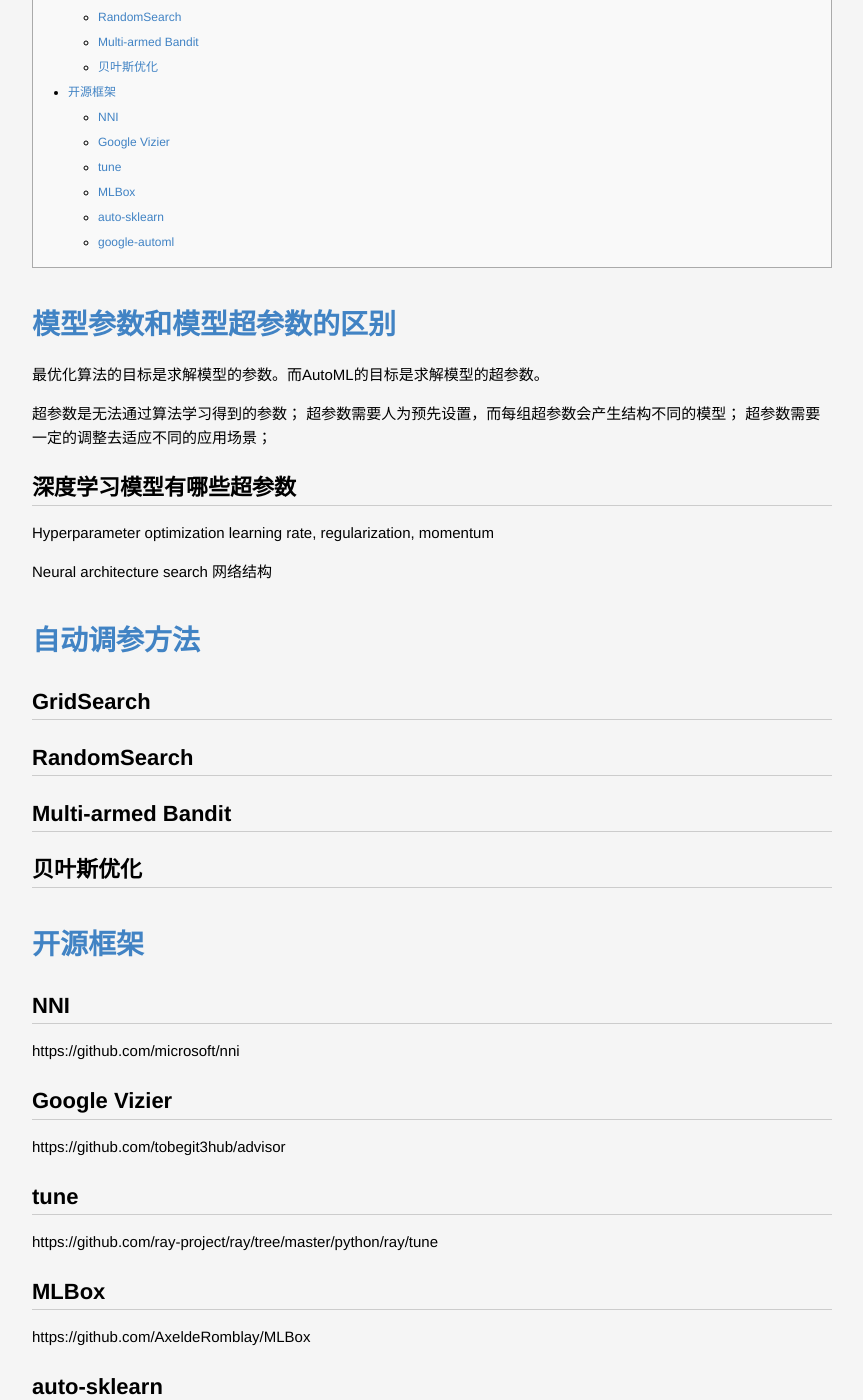
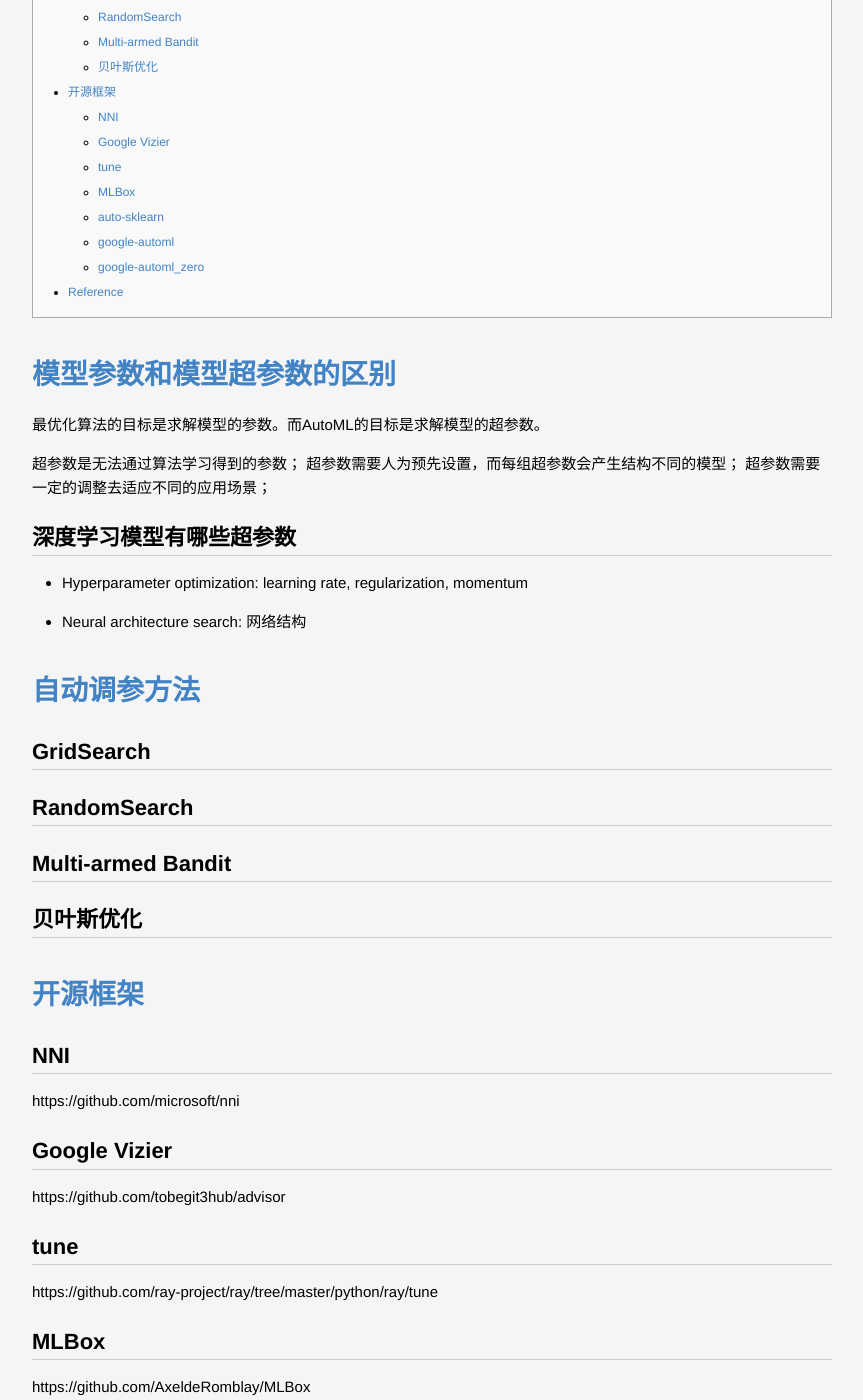
Before and after one commit to lucky521/blog, a Jekyll site: the page built from _posts/ml/2019-07-20-AutoML.markdown, in a window 1280 px wide and 1400 px high, scrolled down 555 px. Shown: the whole window, without its empty margins (208-1071 px from the left). Built offline with Jekyll 4.4.1, drawn with Linux system fonts in a browser that asks for light colours; some of the changed text lies outside the part shown.

Commit message:
Update 2019-07-20-AutoML.markdown

```diff
--- a/_posts/ml/2019-07-20-AutoML.markdown
+++ b/_posts/ml/2019-07-20-AutoML.markdown
@@ -15,11 +15,9 @@
 
 ## 深度学习模型有哪些超参数
 
-Hyperparameter optimization
-learning rate, regularization, momentum
+* Hyperparameter optimization: learning rate, regularization, momentum
 
-Neural architecture search
-网络结构
+* Neural architecture search: 网络结构
 
 
 
@@ -61,3 +59,14 @@
 
 ## google-automl
 https://github.com/google/automl/tree/master/efficientdet
+
+## google-automl_zero
+
+https://github.com/google-research/google-research/tree/master/automl_zero
+
+
+
+
+# Reference
+
+[AutoML-Zero](https://ai.googleblog.com/2020/07/automl-zero-evolving-code-that-learns.html)
```
